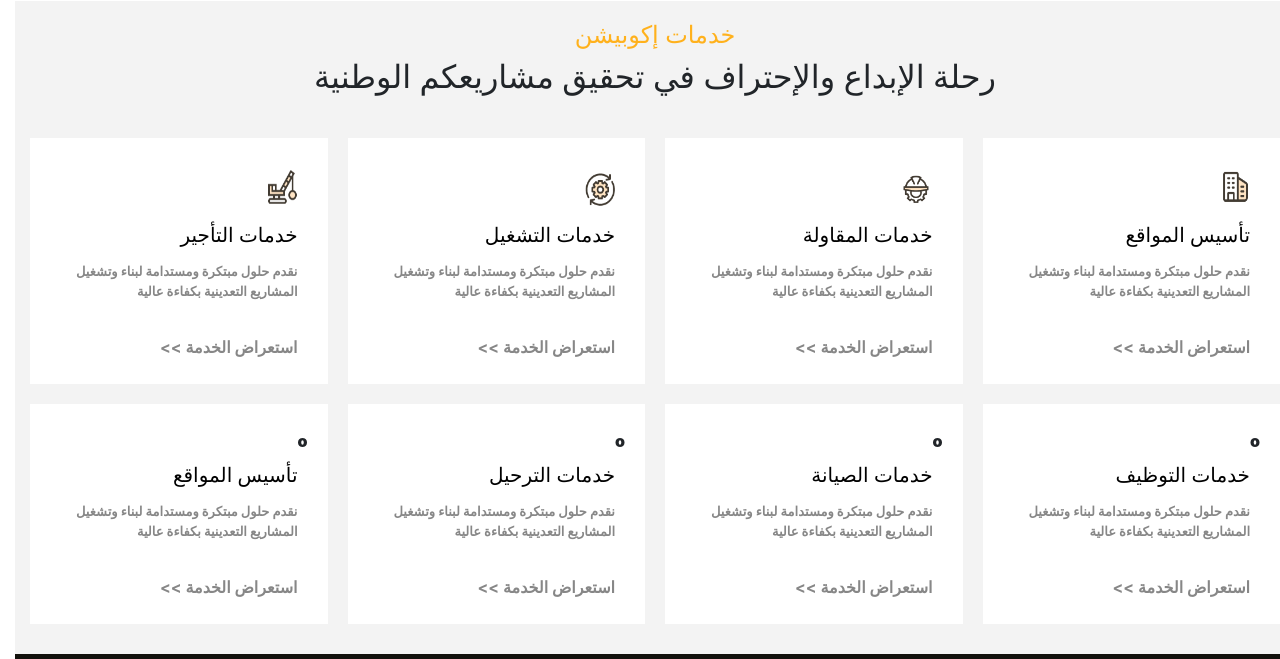
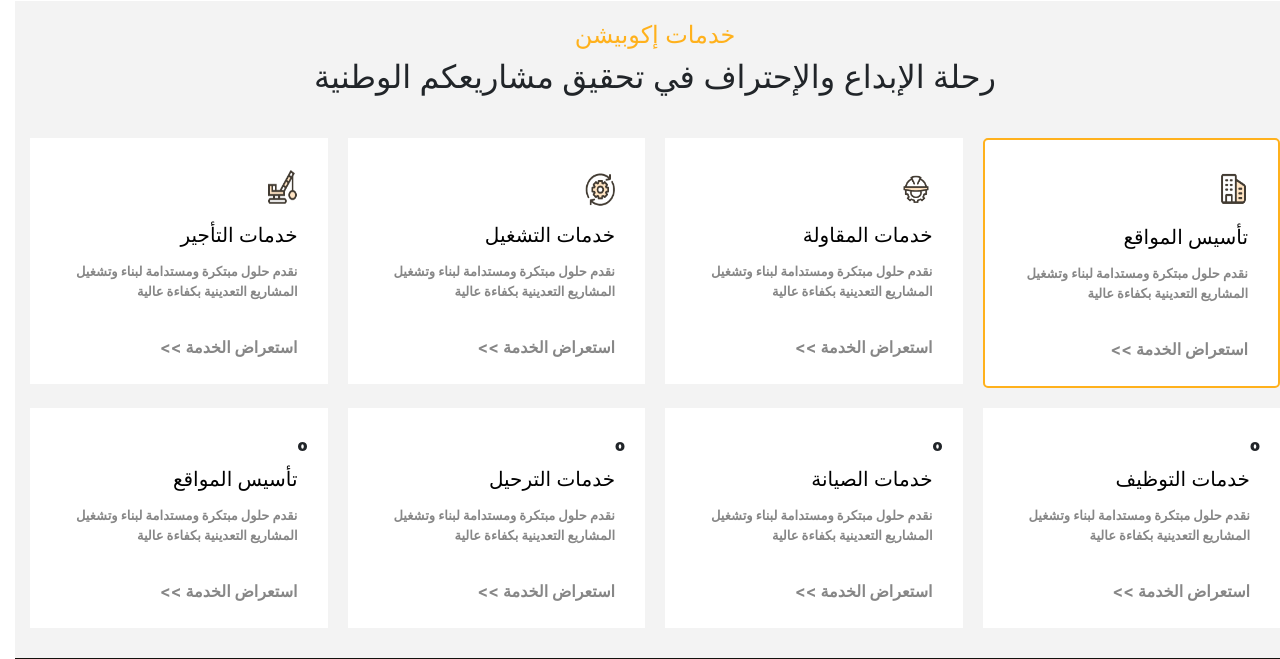
Before and after one commit to mohamedsaid-sd/equpation, a PHP site: page / in a window 1280 px wide, with the pointer over the restyled element. Shown: the part 1612-2271 px from the top of the page. Run offline with PHP 8.4, Linux system fonts and the light colour scheme.

Commit message:
upadate hover

```diff
--- a/css/style.css
+++ b/css/style.css
@@ -176,6 +176,11 @@
 	padding-bottom: 25px;
 	padding-right: 20px;
 	padding-left: 20px;
+}
+
+#services .col-lg-3 div:hover{
+	border : solid 2px rgb(255,177,28);
+	border-radius: 5px;
 }
 
 #services .col-lg-3 img{
```
